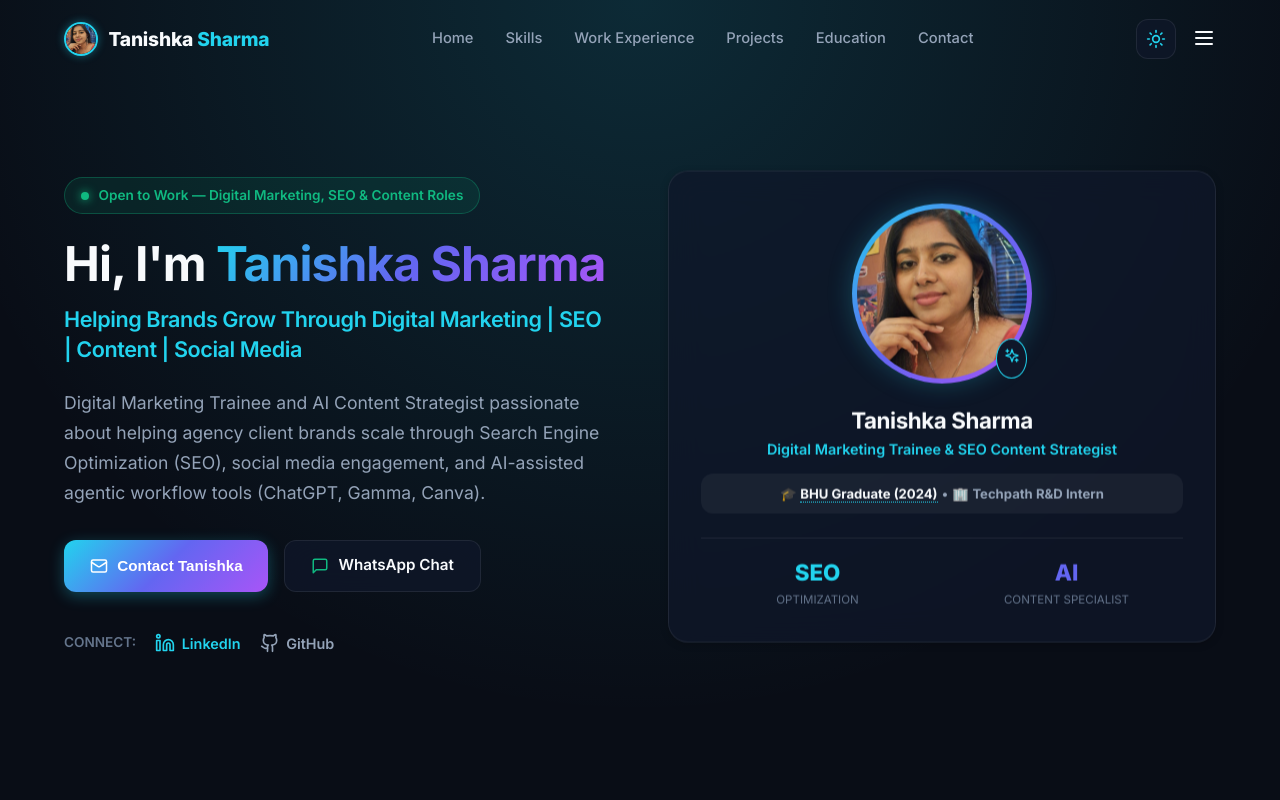
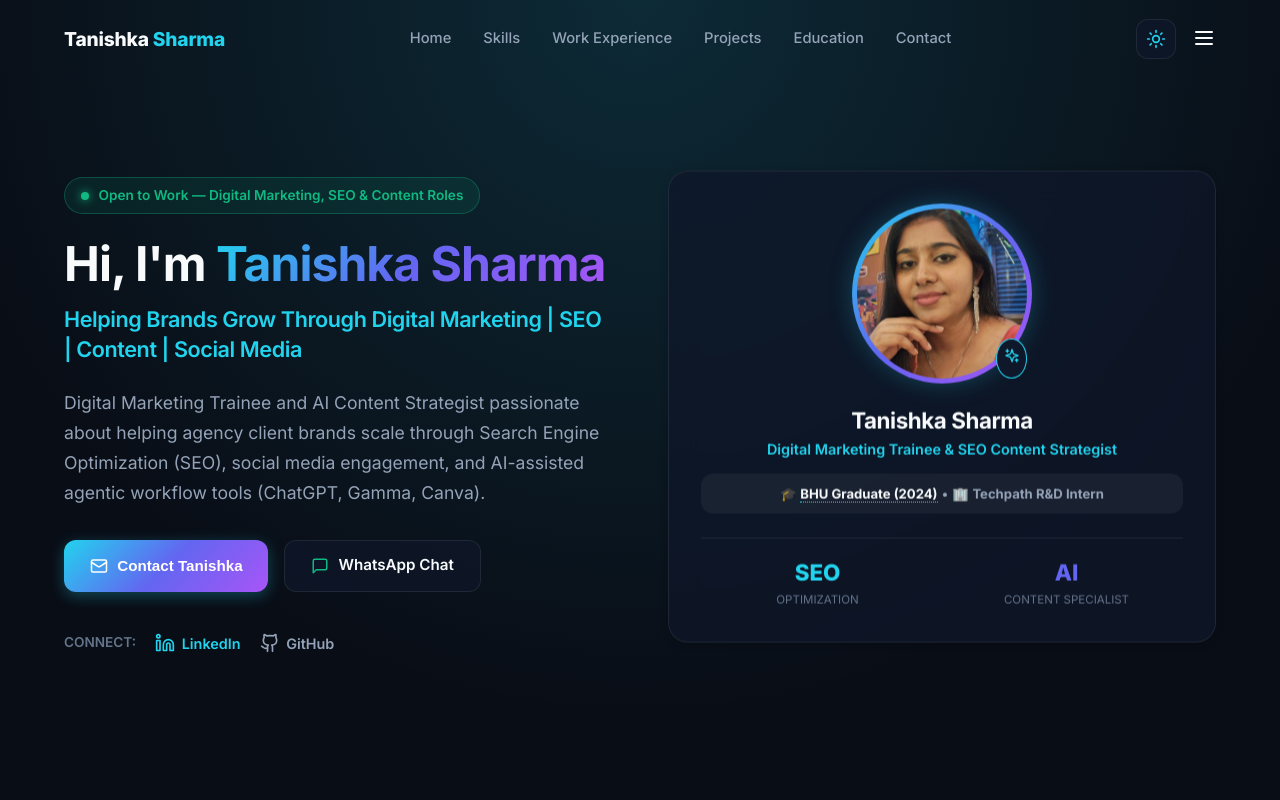
Before and after one commit to tanishka-wy/Tanishka-portfolio, a React (Vite) app: page / in a window 1280 px wide. Shown: the top 800 px of the page. Built offline with nearby package versions, Linux system fonts and the light colour scheme.

Commit message:
Remove profile picture avatar from top left header in Navbar

```diff
--- a/src/components/Navbar.jsx
+++ b/src/components/Navbar.jsx
@@ -39,21 +39,8 @@ export default function Navbar({ theme, toggleTheme }) {
       }}
     >
       <div className="container" style={{ display: 'flex', alignItems: 'center', justifyContent: 'space-between' }}>
-        {/* Brand Name & Profile Avatar on Top Left */}
-        <a href="#hero" style={{ textDecoration: 'none', display: 'flex', alignItems: 'center', gap: '0.65rem' }}>
-          <img
-            src="/assets/profile.jpg"
-            alt="Tanishka Sharma"
-            style={{
-              width: '34px',
-              height: '34px',
-              borderRadius: '50%',
-              objectFit: 'cover',
-              border: '2px solid var(--accent-cyan)',
-              boxShadow: '0 0 8px rgba(34, 211, 238, 0.4)',
-              flexShrink: 0
-            }}
-          />
+        {/* Brand Name on Top Left */}
+        <a href="#hero" style={{ textDecoration: 'none', display: 'flex', alignItems: 'center' }}>
           <span style={{
             fontWeight: 800,
             fontSize: '1.2rem',
```
